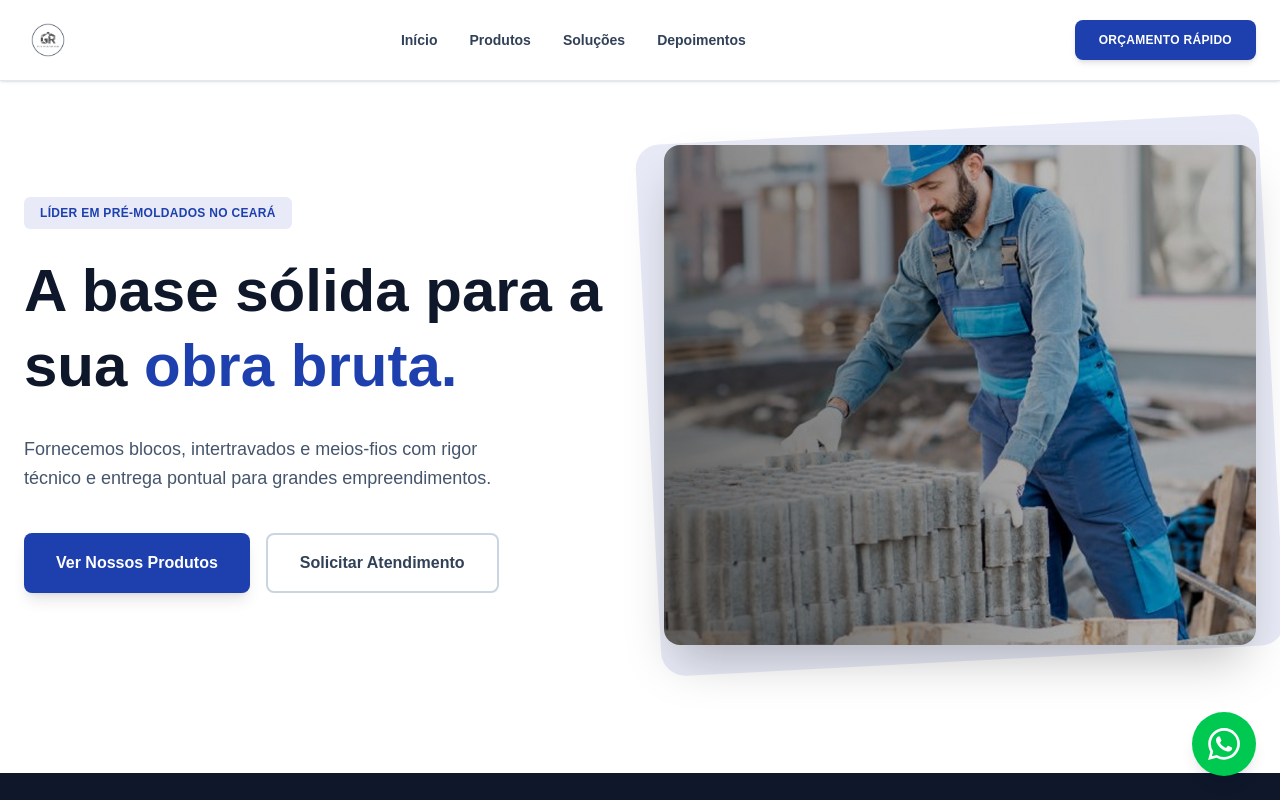
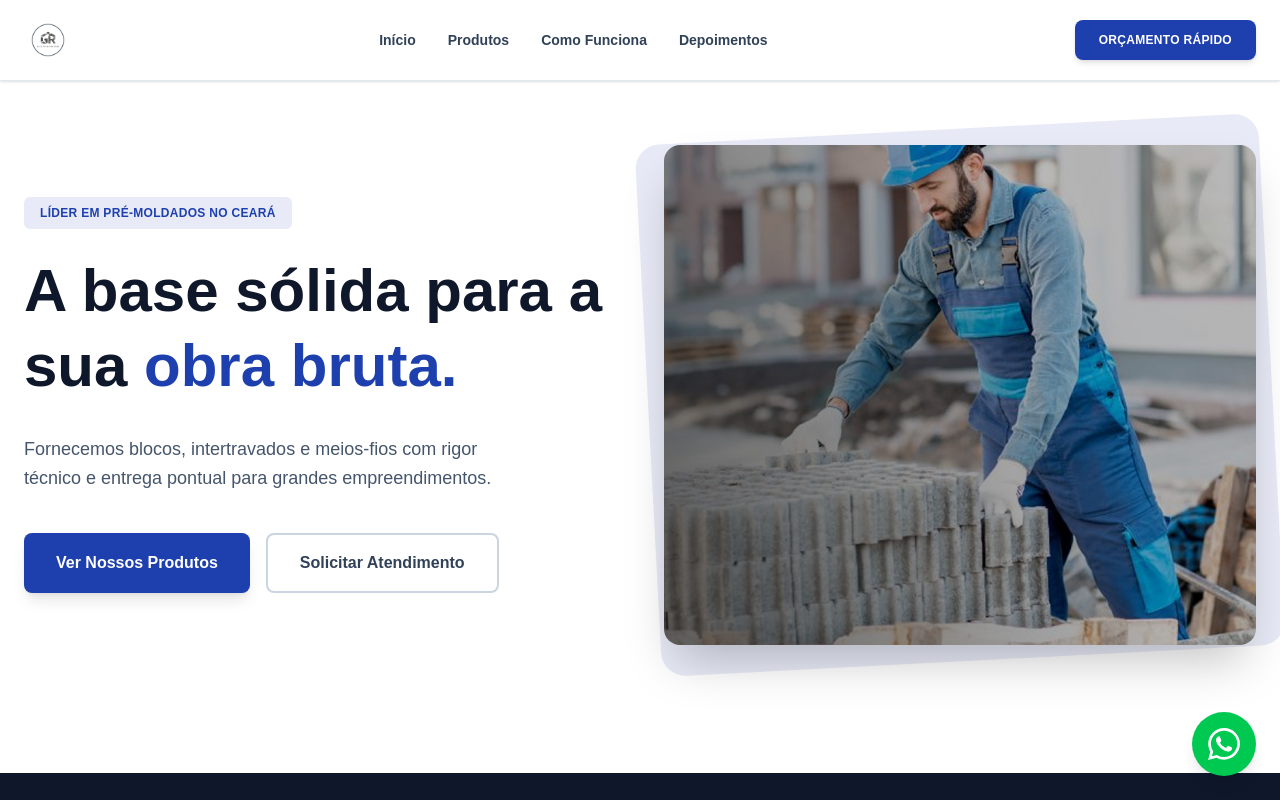
Before and after one commit to adryeldeev/grpremoldadosce-vitejs, a React (Vite) app: page / in a window 1280 px wide. Shown: the top 800 px of the page. Built offline with nearby package versions, Linux system fonts and the light colour scheme.

Commit message:
atualizando header

```diff
--- a/src/components/Header/Header.tsx
+++ b/src/components/Header/Header.tsx
@@ -31,7 +31,7 @@ const Header = () => {
         <div className="hidden md:flex space-x-8 text-sm font-semibold text-slate-700">
           <a href="#" className="hover:text-[#1E40AF] transition">Início</a>
           <a href="#produtos" className="hover:text-[#1E40AF] transition">Produtos</a>
-          <a href="#solucoes" className="hover:text-[#1E40AF] transition">Soluções</a>
+          <a href="#como-funciona" className="hover:text-[#1E40AF] transition">Como Funciona</a>
           <a href="#depoimentos" className="hover:text-[#1E40AF] transition">Depoimentos</a>
         </div>
 
@@ -62,8 +62,8 @@ const Header = () => {
             <a href="#produtos" className="block text-sm font-semibold text-slate-700 hover:text-[#1E40AF] transition">
               Produtos
             </a>
-            <a href="#solucoes" className="block text-sm font-semibold text-slate-700 hover:text-[#1E40AF] transition">
-              Soluções
+            <a href="#como-funciona" className="block text-sm font-semibold text-slate-700 hover:text-[#1E40AF] transition">
+              Como Funciona
             </a>
             <a href="#depoimentos" className="block text-sm font-semibold text-slate-700 hover:text-[#1E40AF] transition">
               Depoimentos
```
